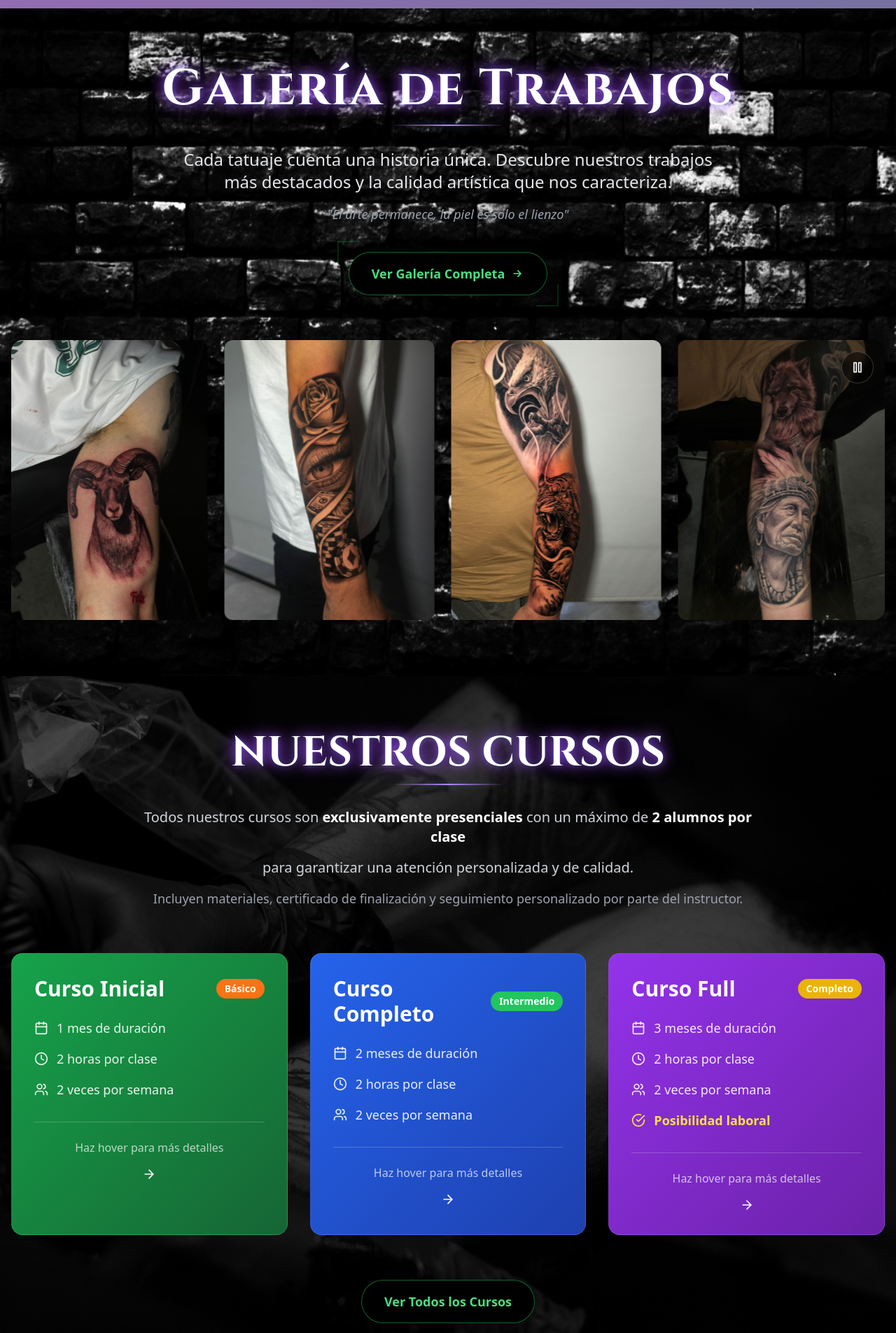
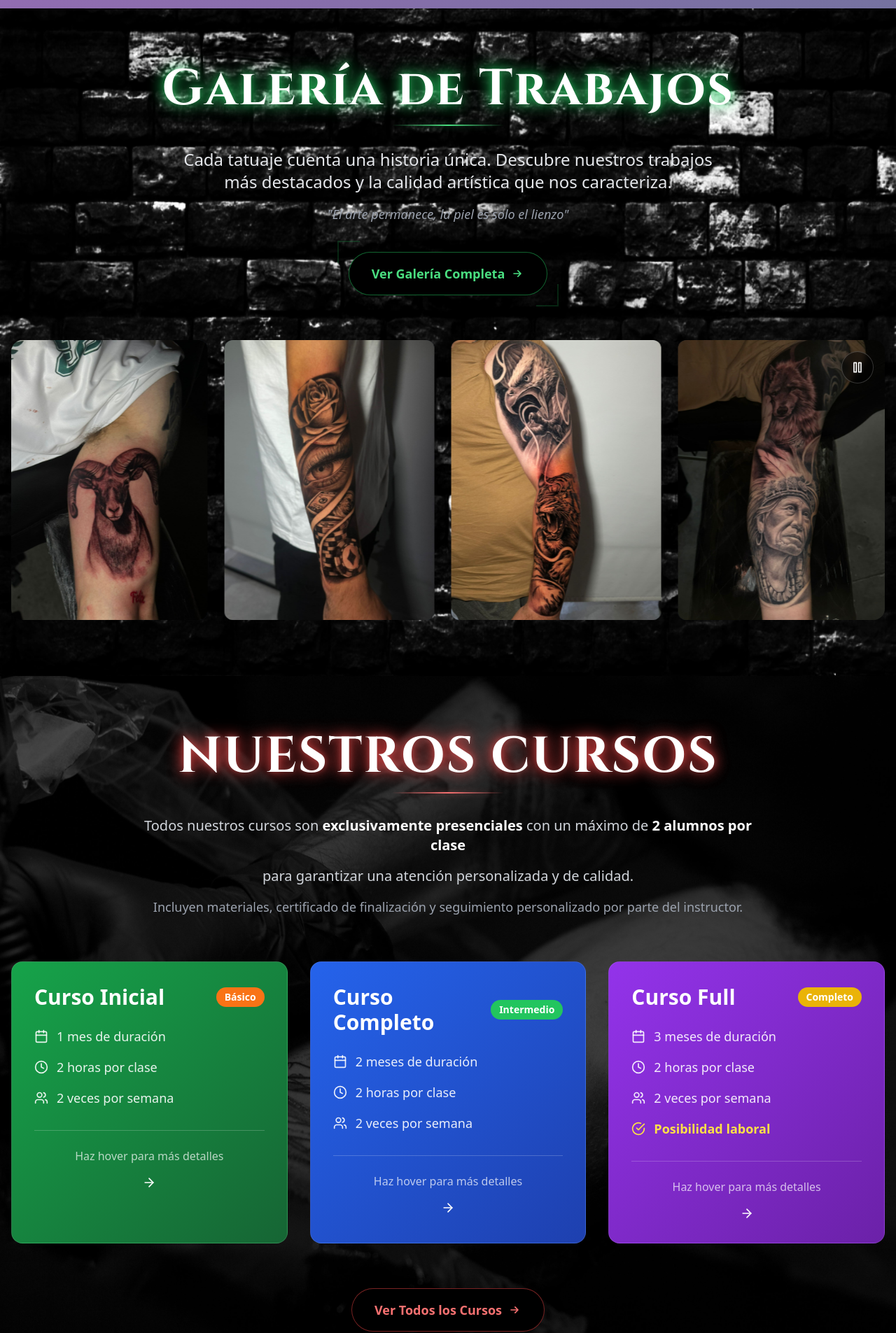
Before and after one commit to ZelmarMohozzo/Ink-Life, a React (Vite) app: page / in a window 1280 px wide. Shown: the part 788-2693 px from the top of the page at 70% size. Built offline with nearby package versions, Linux system fonts and the light colour scheme; grey boxes are pictures that could not be loaded.

Commit message:
Actualizar estética de títulos y botones

```diff
--- a/src/components/CoursesSection.tsx
+++ b/src/components/CoursesSection.tsx
@@ -61,19 +61,19 @@ const CoursesSection: React.FC<CoursesSectionProps> = ({ onNavigate }) => {
         {/* Header */}
         <div className="text-center mb-16">
           <div className="relative mb-12">
-            <h2 className="text-4xl md:text-5xl lg:text-6xl font-bold font-['Cinzel'] relative">
+            <h2 className="text-5xl md:text-7xl font-bold font-['Cinzel'] tracking-wide relative">
               {/* Glow layers */}
-              <span className="absolute inset-0 text-purple-500 blur-md opacity-60 animate-pulse">NUESTROS CURSOS</span>
-              <span className="absolute inset-0 text-blue-400 blur-sm opacity-40">NUESTROS CURSOS</span>
+              <span className="absolute inset-0 text-red-500 blur-md opacity-60 animate-pulse">NUESTROS CURSOS</span>
+              <span className="absolute inset-0 text-red-400 blur-sm opacity-40">NUESTROS CURSOS</span>
               {/* Main text */}
-              <span className="relative text-white drop-shadow-[0_0_10px_rgba(147,51,234,0.8)]">
+              <span className="relative text-white drop-shadow-[0_0_10px_rgba(239,68,68,0.8)]">
                 NUESTROS CURSOS
               </span>
             </h2>
 
             {/* Decorative line with glow */}
-            <div className="absolute -bottom-4 left-1/2 transform -translate-x-1/2 w-40 h-0.5 bg-gradient-to-r from-transparent via-purple-400 to-transparent"></div>
-            <div className="absolute -bottom-4 left-1/2 transform -translate-x-1/2 w-40 h-0.5 bg-gradient-to-r from-transparent via-blue-400 to-transparent blur-sm opacity-60"></div>
+            <div className="absolute -bottom-4 left-1/2 transform -translate-x-1/2 w-40 h-0.5 bg-gradient-to-r from-transparent via-red-400 to-transparent"></div>
+            <div className="absolute -bottom-4 left-1/2 transform -translate-x-1/2 w-40 h-0.5 bg-gradient-to-r from-transparent via-red-400 to-transparent blur-sm opacity-60"></div>
           </div>
 
           <div className="max-w-4xl mx-auto space-y-4">
@@ -153,9 +153,15 @@ const CoursesSection: React.FC<CoursesSectionProps> = ({ onNavigate }) => {
         <div className="text-center mt-16">
           <button
             onClick={() => onNavigate('cursos')}
-            className="bg-black hover:bg-gray-900 text-green-400 hover:text-green-300 px-8 py-4 rounded-full text-lg font-semibold transition-all duration-300 transform hover:scale-105 shadow-xl hover:shadow-green-500/25 border border-green-500/50 hover:border-green-400/70"
+            className="group relative bg-black hover:bg-gray-900 text-red-400 hover:text-red-300 px-8 py-4 rounded-full font-semibold text-lg transition-all duration-500 transform hover:scale-110 shadow-2xl hover:shadow-red-500/25 border border-red-500/50 hover:border-red-400/70"
           >
-            Ver Todos los Cursos
+            <span className="relative z-10 flex items-center space-x-2">
+              <span>Ver Todos los Cursos</span>
+              <svg className="w-5 h-5 group-hover:translate-x-1 transition-transform duration-300" fill="none" stroke="currentColor" viewBox="0 0 24 24">
+                <path strokeLinecap="round" strokeLinejoin="round" strokeWidth={2} d="M13 7l5 5m0 0l-5 5m5-5H6" />
+              </svg>
+            </span>
+            <div className="absolute inset-0 bg-gradient-to-r from-red-400 to-red-600 rounded-full opacity-0 group-hover:opacity-20 transition-opacity duration-300"></div>
           </button>
         </div>
       </div>
--- a/src/components/Gallery.tsx
+++ b/src/components/Gallery.tsx
@@ -166,17 +166,17 @@ const Gallery: React.FC<GalleryProps> = ({ onNavigate }) => {
           <div className="relative mb-12">
             <h2 className="text-5xl md:text-7xl font-bold font-['Cinzel'] tracking-wide relative">
               {/* Glow layers */}
-              <span className="absolute inset-0 text-purple-500 blur-md opacity-60 animate-pulse">Galería de Trabajos</span>
-              <span className="absolute inset-0 text-blue-400 blur-sm opacity-40">Galería de Trabajos</span>
+              <span className="absolute inset-0 text-green-500 blur-md opacity-60 animate-pulse">Galería de Trabajos</span>
+              <span className="absolute inset-0 text-green-400 blur-sm opacity-40">Galería de Trabajos</span>
               {/* Main text */}
-              <span className="relative text-white drop-shadow-[0_0_10px_rgba(147,51,234,0.8)]">
+              <span className="relative text-white drop-shadow-[0_0_10px_rgba(34,197,94,0.8)]">
                 Galería de Trabajos
               </span>
             </h2>
 
             {/* Decorative line with glow */}
-            <div className="absolute -bottom-4 left-1/2 transform -translate-x-1/2 w-40 h-0.5 bg-gradient-to-r from-transparent via-purple-400 to-transparent"></div>
-            <div className="absolute -bottom-4 left-1/2 transform -translate-x-1/2 w-40 h-0.5 bg-gradient-to-r from-transparent via-blue-400 to-transparent blur-sm opacity-60"></div>
+            <div className="absolute -bottom-4 left-1/2 transform -translate-x-1/2 w-40 h-0.5 bg-gradient-to-r from-transparent via-green-400 to-transparent"></div>
+            <div className="absolute -bottom-4 left-1/2 transform -translate-x-1/2 w-40 h-0.5 bg-gradient-to-r from-transparent via-green-400 to-transparent blur-sm opacity-60"></div>
           </div>
 
           <div className="max-w-3xl mx-auto mb-10">
```
